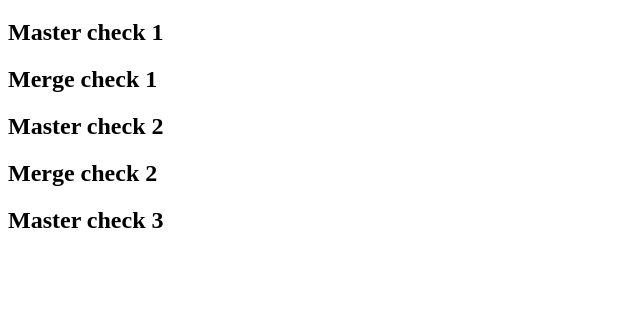
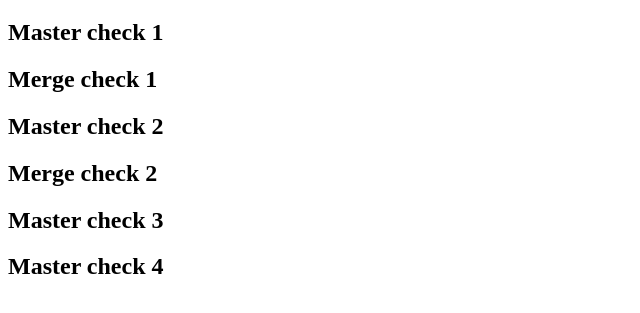
Before and after one commit to kostjantin/test_git, a plain HTML site: page index.html in a window 1280 px wide. Shown: the part 61-374 px from the top of the page, without its empty margins (0-640 px from the left). Drawn offline with Linux system fonts and the light colour scheme.

Commit message:
Merge check 4

```diff
--- a/index.html
+++ b/index.html
@@ -11,5 +11,6 @@
 <h2>Master check 2</h2>
 <h2>Merge check 2</h2>
 <h2>Master check 3</h2>
+<h2>Master check 4</h2>
 </body>
 </html>
```
Also changed, not shown: merge.html (+1 -0 lines).
